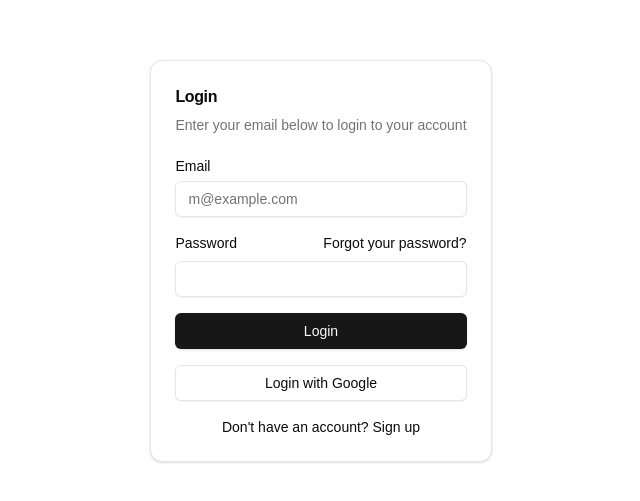
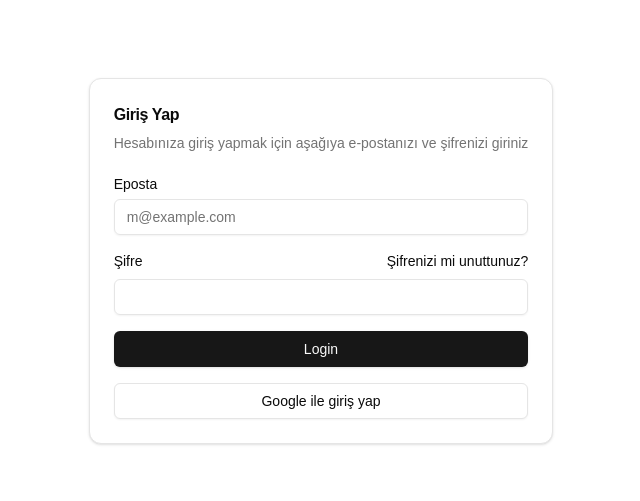
Before and after one commit to firatgoktepe/prototype_project_fe, a Next.js app: page /login in a window 1280 px wide. Shown: the part 139-640 px from the top of the page, without its empty margins (319-959 px from the left). Built offline with nearby package versions, Linux system fonts and the light colour scheme.

Commit message:
fix: modify some components

```diff
--- a/components/nav-main.tsx
+++ b/components/nav-main.tsx
@@ -1,12 +1,12 @@
-"use client"
+"use client";
 
-import { ChevronRight, type LucideIcon } from "lucide-react"
+import { ChevronRight, type LucideIcon } from "lucide-react";
 
 import {
   Collapsible,
   CollapsibleContent,
   CollapsibleTrigger,
-} from "@/components/ui/collapsible"
+} from "@/components/ui/collapsible";
 import {
   SidebarGroup,
   SidebarGroupLabel,
@@ -17,21 +17,21 @@ import {
   SidebarMenuSub,
   SidebarMenuSubButton,
   SidebarMenuSubItem,
-} from "@/components/ui/sidebar"
+} from "@/components/ui/sidebar";
 
 export function NavMain({
   items,
 }: {
   items: {
-    title: string
-    url: string
-    icon: LucideIcon
-    isActive?: boolean
+    title: string;
+    url: string;
+    icon: LucideIcon;
+    isActive?: boolean;
     items?: {
-      title: string
-      url: string
-    }[]
-  }[]
+      title: string;
+      url: string;
+    }[];
+  }[];
 }) {
   return (
     <SidebarGroup>
@@ -51,7 +51,7 @@ export function NavMain({
                   <CollapsibleTrigger asChild>
                     <SidebarMenuAction className="data-[state=open]:rotate-90">
                       <ChevronRight />
-                      <span className="sr-only">Toggle</span>
+                      <span className="sr-only">Değiştir</span>
                     </SidebarMenuAction>
                   </CollapsibleTrigger>
                   <CollapsibleContent>
@@ -74,5 +74,5 @@ export function NavMain({
         ))}
       </SidebarMenu>
     </SidebarGroup>
-  )
+  );
 }
--- a/components/nav-user.tsx
+++ b/components/nav-user.tsx
@@ -79,28 +79,28 @@ export function NavUser({
             <DropdownMenuGroup>
               <DropdownMenuItem>
                 <Sparkles />
-                Upgrade to Pro
+                Yükselt
               </DropdownMenuItem>
             </DropdownMenuGroup>
             <DropdownMenuSeparator />
             <DropdownMenuGroup>
               <DropdownMenuItem>
                 <BadgeCheck />
-                Account
+                Hesap
               </DropdownMenuItem>
               <DropdownMenuItem>
                 <CreditCard />
-                Billing
+                Ödeme
               </DropdownMenuItem>
               <DropdownMenuItem>
                 <Bell />
-                Notifications
+                Bildirimler
               </DropdownMenuItem>
             </DropdownMenuGroup>
             <DropdownMenuSeparator />
             <DropdownMenuItem>
               <LogOut />
-              Log out
+              Çıkış Yap
             </DropdownMenuItem>
           </DropdownMenuContent>
         </DropdownMenu>
--- a/features/auth/components/login-form.tsx
+++ b/features/auth/components/login-form.tsx
@@ -1,29 +1,29 @@
-import Link from "next/link"
+import Link from "next/link";
 
-import { Button } from "@/components/ui/button"
+import { Button } from "@/components/ui/button";
 import {
   Card,
   CardContent,
   CardDescription,
   CardHeader,
   CardTitle,
-} from "@/components/ui/card"
-import { Input } from "@/components/ui/input"
-import { Label } from "@/components/ui/label"
+} from "@/components/ui/card";
+import { Input } from "@/components/ui/input";
+import { Label } from "@/components/ui/label";
 
 export function LoginForm() {
   return (
     <Card className="mx-auto max-w-sm">
       <CardHeader>
-        <CardTitle className="text-2xl">Login</CardTitle>
+        <CardTitle className="text-2xl">Giriş Yap</CardTitle>
         <CardDescription>
-          Enter your email below to login to your account
+          Hesabınıza giriş yapmak için aşağıya e-postanızı ve şifrenizi giriniz
         </CardDescription>
       </CardHeader>
       <CardContent>
         <div className="grid gap-4">
           <div className="grid gap-2">
-            <Label htmlFor="email">Email</Label>
+            <Label htmlFor="email">Eposta</Label>
             <Input
               id="email"
               type="email"
@@ -33,9 +33,9 @@ export function LoginForm() {
           </div>
           <div className="grid gap-2">
             <div className="flex items-center">
-              <Label htmlFor="password">Password</Label>
+              <Label htmlFor="password">Şifre</Label>
               <Link href="#" className="ml-auto inline-block text-sm underline">
-                Forgot your password?
+                Şifrenizi mi unuttunuz?
               </Link>
             </div>
             <Input id="password" type="password" required />
@@ -44,16 +44,16 @@ export function LoginForm() {
             Login
           </Button>
           <Button variant="outline" className="w-full">
-            Login with Google
+            Google ile giriş yap
           </Button>
         </div>
-        <div className="mt-4 text-center text-sm">
+        {/* <div className="mt-4 text-center text-sm">
           Don&apos;t have an account?{" "}
           <Link href="#" className="underline">
             Sign up
           </Link>
-        </div>
+        </div> */}
       </CardContent>
     </Card>
-  )
+  );
 }
```
